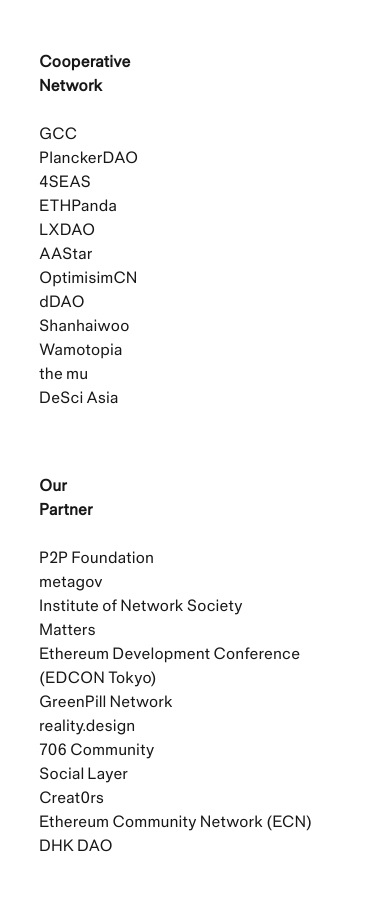
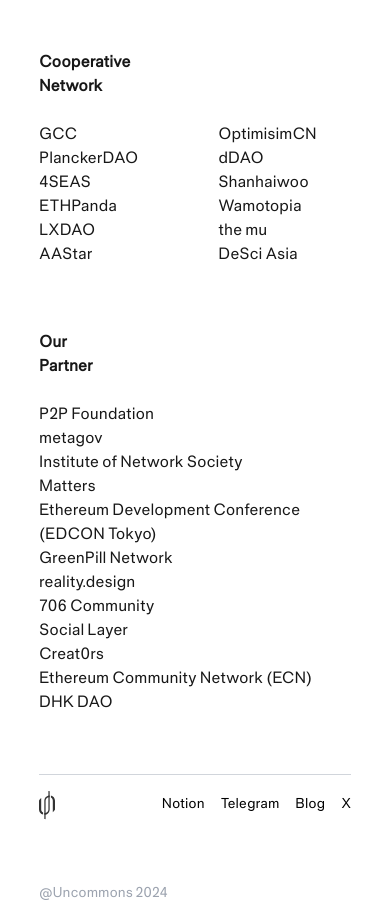
Before and after one commit to kayyueth/unco_website, a Next.js app in the folder unco_web/: page /joinus in a window 390 px wide. Shown: the part 1600-2516 px from the top of the page. Built offline with nearby package versions, Linux system fonts and the light colour scheme.

Commit message:
fixed mobile

```diff
--- a/unco_web/app/joinus/page.tsx
+++ b/unco_web/app/joinus/page.tsx
@@ -44,9 +44,15 @@
           <div className='flex flex-col mt-16 mb-[6%] md:flex-row gap-16'>
             <div className="text-left flex-[1]">
                 <h3 className='font-semibold'>Cooperative<br/>Network</h3>
-                <p className='mt-6'>
-                    GCC<br/>PlanckerDAO<br/>4SEAS<br/>ETHPanda<br/>LXDAO<br/>AAStar<br/>OptimisimCN<br/>dDAO<br/>Shanhaiwoo<br/>Wamotopia<br/>the mu<br/>DeSci Asia
-                </p>
+                <div className='flex flex-row gap-20 md:flex-col md:gap-0 mt-6'>
+                  <p>
+                      GCC<br/>PlanckerDAO<br/>4SEAS<br/>ETHPanda<br/>LXDAO<br/>AAStar
+                  </p>
+                  <p>
+                    OptimisimCN<br/>dDAO<br/>Shanhaiwoo<br/>Wamotopia<br/>the mu<br/>DeSci Asia
+                  </p>
+                </div>
+
             </div>
             <div className="text-left flex-[2]">
                 <h3 className='font-semibold'>Our<br/>Partner</h3>
--- a/unco_web/app/lab/page.tsx
+++ b/unco_web/app/lab/page.tsx
@@ -20,7 +20,7 @@
       {/* <img src="/lab_img.svg" className="w-full max-w-[310px] md:w-[40%] object-contain" alt="Sculpture" />*/}
         {/* Content Section */}
         <div className="flex flex-wrap gap-16 text-left text-midGray text-sm">
-          <div className="w-full md:max-w-[45%]">
+          <div className="w-full lg:max-w-[45%]">
             <h1 className="font-semibold text-lg mb-2 mt-2">Summer of Protocols CN</h1>
             <p className="text-black mt-3">
               Tech Art Project. Supported over 10 artists and writers, focusing on new
@@ -45,7 +45,7 @@
               related topics.
             </p>
           </div>
-          <div className="w-full  lg:max-w-[45%]">
+          <div className="w-full lg:max-w-[45%]">
             <h1 className="font-semibold text-lg mb-2 text-brown">Decentralized Science</h1>
             <p className="mt-3">
               Uncommons' (formerly GreenPill CN community) lecture series,
@@ -84,7 +84,7 @@
 
       <div className="flex flex-col px-[10%] md:px-[25%] gap-16 mt-28 mb-20">
         <h1 className="font-by57 text-2xl text-[#8AAFAF]">02 LAB PUBLICATIONS</h1>
-        <div className="flex flex-col min-h-[200px] gap-10 items-center md:items-start">
+        <div className="flex flex-col min-h-[200px] gap-10 items-start">
           <div className="flex gap-4 justify-start md:justify-start overflow-x-auto whitespace-nowrap">
             <img
               src="/lab_book1.svg"
--- a/unco_web/app/stories/page.tsx
+++ b/unco_web/app/stories/page.tsx
@@ -46,7 +46,7 @@
             <h1 className="text-brown text-base md:text-lg">What's happening in the decentralized <br/> mini-societies in the global world?</h1>
             <p className="text-lightGray text-sm">Click to view the stories <br/> from Uncommons community members.</p>
           </div>
-          <div className="w-full mt-6 mb-44">
+          <div className="w-full mt-6 mb-10 md:mb-44">
             <Map />
           </div>
           <StoriesList/>
@@ -61,7 +61,7 @@
             <FallingBlocks />
         </div> */}
 
-        <div className='flex justify-center mt-10'>
+        <div className='flex justify-center mt-10 px-[10%]'>
           <img src='/pedals/sum.svg'/>
         </div>
 
```
